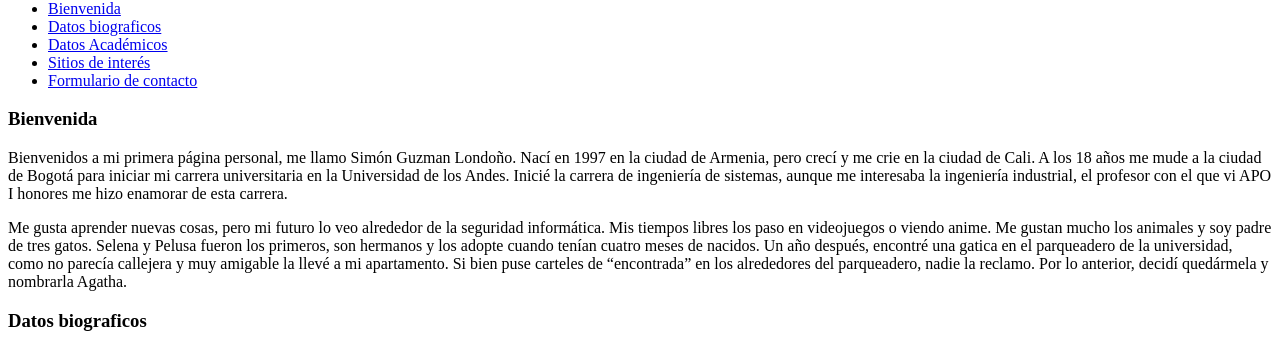
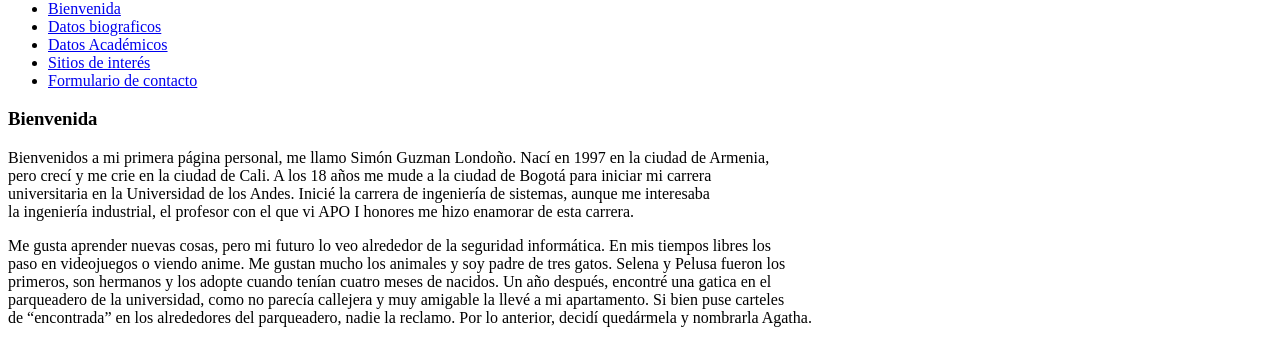
Before and after one commit to simonguzm997/My-First-Page, a plain HTML site: page index.html in a window 1280 px wide. Shown: the part 401-744 px from the top of the page. Drawn offline with Linux system fonts and the light colour scheme.

Commit message:
Update index.html

```diff
--- a/index.html
+++ b/index.html
@@ -10,7 +10,7 @@
           <h1>Simón Guzmán Londoño</h1>
           <img src ="https://i.imgur.com/RLIJqti.jpg" alt = "Mi foto" width="400" height="250">
       </div>
-      <div>
+      <nav>
         <h2> ¿Que desea ver?</h2>
         <ul>
             <li> <a href = "#Bienvenida">Bienvenida</a></li>
@@ -19,19 +19,20 @@
             <li><a href = "#SitiosInt">Sitios de interés</a></li>
             <li><a href = "#FormContact">Formulario de contacto</a></li>
         </ul>
-      </div>
+      </nav>
+
       <div id = "Bienvenida">
           <h3>Bienvenida</h3>
           <p>
-            Bienvenidos a mi primera página personal, me llamo Simón Guzman Londoño. Nací en 1997 en la ciudad de Armenia,
-            pero crecí y me crie en la ciudad de Cali. A los 18 años me mude a la ciudad de Bogotá para iniciar mi carrera
-            universitaria en la Universidad de los Andes. Inicié la carrera de ingeniería de sistemas, aunque me interesaba
+            Bienvenidos a mi primera página personal, me llamo Simón Guzman Londoño. Nací en 1997 en la ciudad de Armenia,<br>
+            pero crecí y me crie en la ciudad de Cali. A los 18 años me mude a la ciudad de Bogotá para iniciar mi carrera <br>
+            universitaria en la Universidad de los Andes. Inicié la carrera de ingeniería de sistemas, aunque me interesaba <br>
             la ingeniería industrial, el profesor con el que vi APO I honores me hizo enamorar de esta carrera.
           </p>
-          Me gusta aprender nuevas cosas, pero mi futuro lo veo alrededor de la seguridad informática. Mis tiempos libres
-          los paso en videojuegos o viendo anime. Me gustan mucho los animales y soy padre de tres gatos. Selena y Pelusa fueron
-          los primeros, son hermanos y los adopte cuando tenían cuatro meses de nacidos. Un año después, encontré una gatica en el
-          parqueadero de la universidad, como no parecía callejera y muy amigable la llevé a mi apartamento. Si bien puse carteles
+          Me gusta aprender nuevas cosas, pero mi futuro lo veo alrededor de la seguridad informática. En mis tiempos libres los <br>
+          paso en videojuegos o viendo anime. Me gustan mucho los animales y soy padre de tres gatos. Selena y Pelusa fueron los<br>
+          primeros, son hermanos y los adopte cuando tenían cuatro meses de nacidos. Un año después, encontré una gatica en el <br>
+          parqueadero de la universidad, como no parecía callejera y muy amigable la llevé a mi apartamento. Si bien puse carteles <br>
           de “encontrada” en los alrededores del parqueadero, nadie la reclamo. Por lo anterior, decidí quedármela y nombrarla Agatha.
           <p>
 
```
Lines whose indentation alone changed are shown as unchanged.
